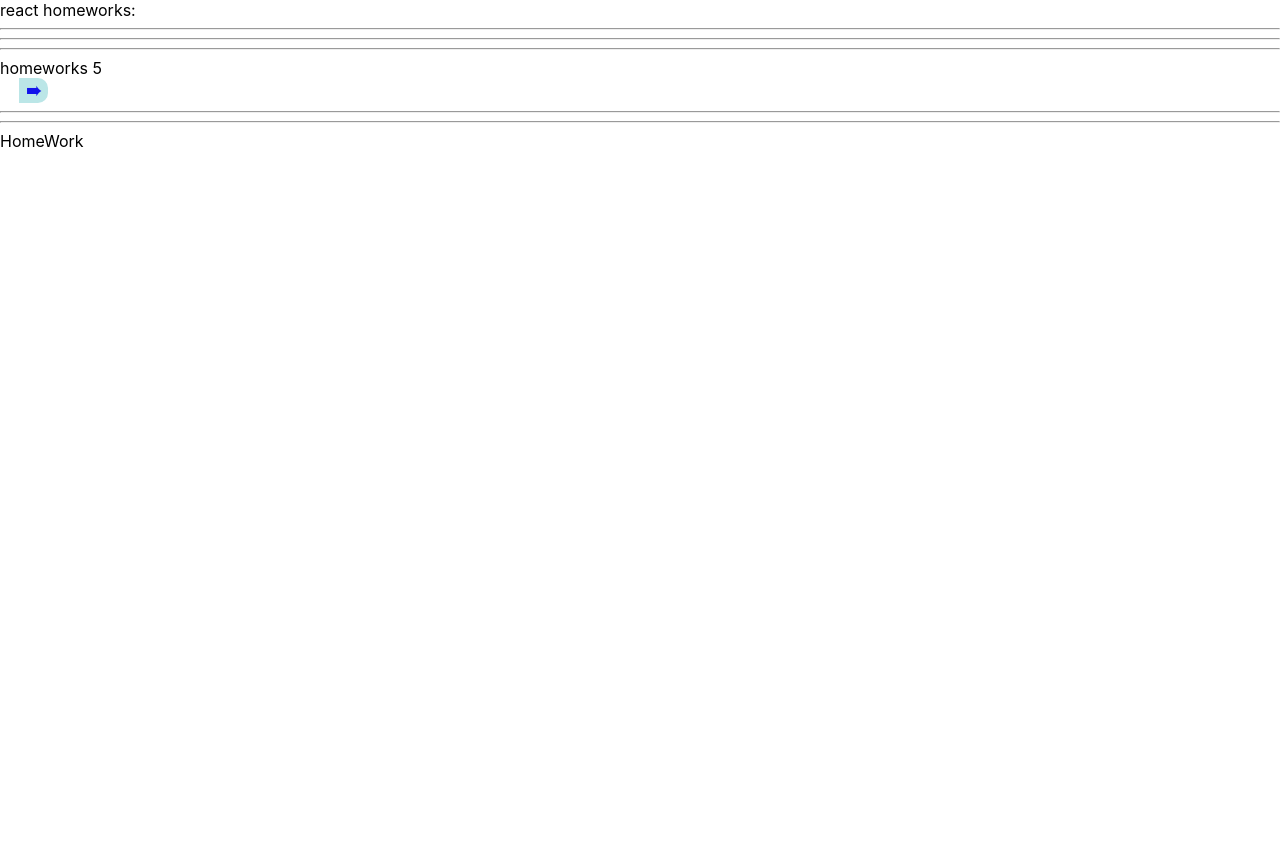
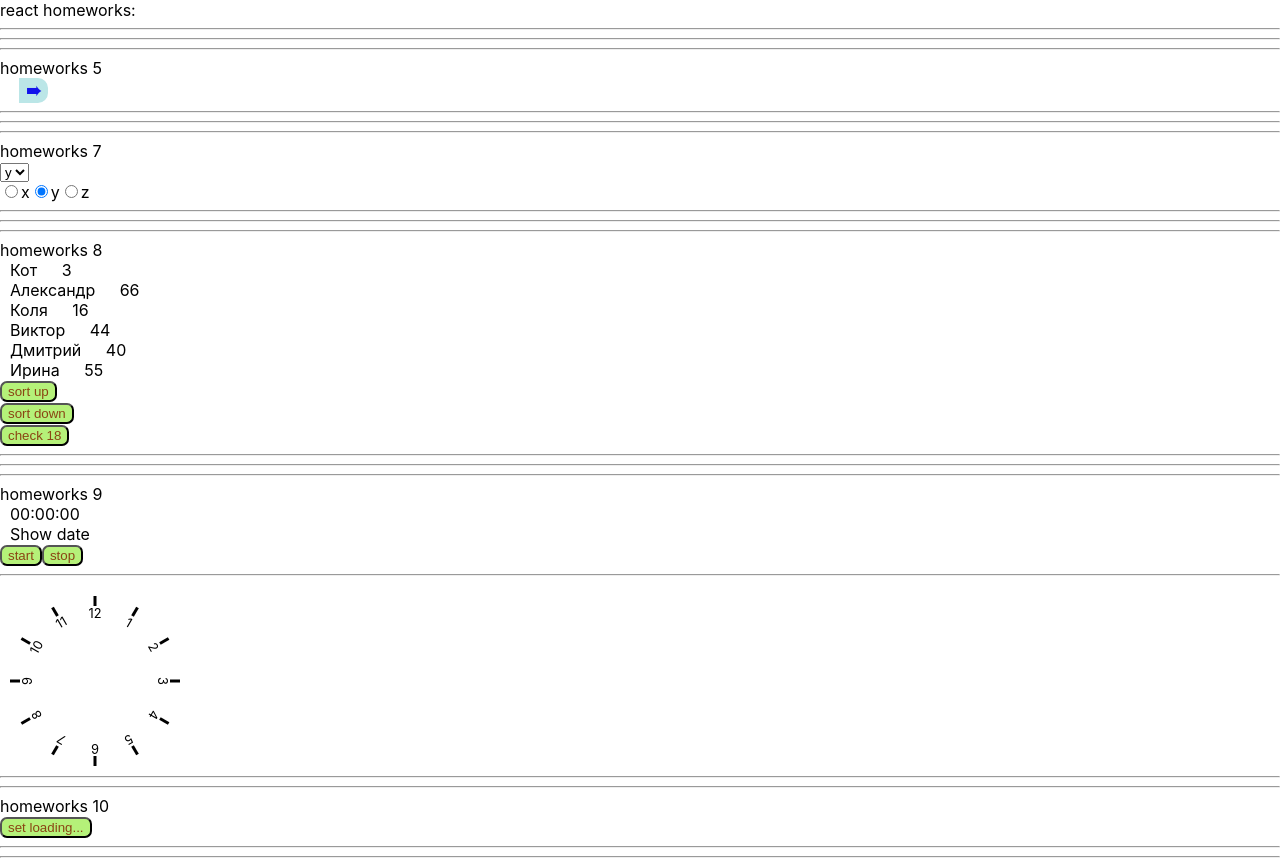
Before and after one commit to Pavel-SS/homework, a React (Create React App) app: page /#/junior in a window 1280 px wide. Before the commit this address led to /#/junior_plus. Before the commit the page ends 800 px from the top, so only its background shows below. Built offline with nearby package versions, Linux system fonts and the light colour scheme.

Commit message:
Update AlternativeClock.tsx

```diff
--- a/src/p2-homeworks/h9/AlternativeClock.tsx
+++ b/src/p2-homeworks/h9/AlternativeClock.tsx
@@ -1,61 +1,62 @@
 
-import moment, { Moment } from 'moment'
-import React, {useState} from 'react'
-import SuperButton from '../h4/common/c2-SuperButton/SuperButton'
-import {v1} from 'uuid';
+import React, {useEffect, useState} from 'react'
 import './Style.scss'
-import s from './Style.module.scss'
-// function AlternativeClock() {
-//     const [date, setDate] = useState <Moment> (moment)
-//     const [id, setId] = useState <number> (0)
-
-//     const sH = () => {console.log(id)
-//         if ( id === 0){
-//             clearInterval(id)
-//             setId(window.setInterval(() => {
-//                 setDate(moment())
-//             }, 1000))
-//         }else{
-//             setId(0)
-//             clearInterval(id)
-//         }
-//     }
-
-//     const d = date?.format('LTS') || <span>00:00:00</span>;
-
-//     return (
-//         <div>
-//             <SuperButton onClick={sH}>Show Clock</SuperButton>
-//             <span className={id === 0 ? 'show': ''}>{ d }</span>
-//         </div>
-//     )
-
-// }
 
 
+type RotationType = {
+    hourRotate: number
+    minuteRotate: number
+    secondRotate: number
+}
 function AlternativeClock(){
-    const [x, setX] = useState<Array<number>>([]);
-        const xor = [];
+    const [num, setNum] = useState<Array<number>>([]);
+    const [rotation, setRotation] = useState<RotationType>({
+       secondRotate: 0,
+       minuteRotate: 0,
+       hourRotate: 0,
+    })
+        const arrNum = [];
         for(let i = 1; i <= 12; i++){
-            xor.push(i);
+            arrNum.push(i);
         }
-        if (x.length === 12){
-            setX(xor)
+        if (num.length === 12){
+            setNum(arrNum)
         }
-       const num = xor.map(item => {
-           let num = +item
-         return (<div className={'number'+' '+'number'+String(num)}>{item}</div>)
+       const clockNum = arrNum.map(item => {
+           let n = +item
+         return (<div className={'number'+' '+'number'+String(n)}>{item}</div>)
         })
 
-   console.log(x);
 
+        useEffect(()=> {
+            window.setInterval(()=> {
+                runArrowClock()
+            }, 1000)
+        })
 
+        const runArrowClock = ()=> {
+        let secondRotatet = new Date().getSeconds() / 60;
+        let minuteRotatet = (secondRotatet + new Date().getMinutes()) / 60;
+        let hourRotatet = (minuteRotatet + new Date().getHours()) / 12;
+        setRotation({
+            secondRotate: secondRotatet,
+            minuteRotate: minuteRotatet,
+            hourRotate: hourRotatet
+        })
+        }
+
+        const Cl = (secondRotate: {}, minuteRotate: {}, hourRotate: {})=> {
+            return (<>
+                <div className={'hand' + ' ' + 'hour'}  style={{transform: `translate(-50%) rotate(${rotation.hourRotate * 360}deg)`}}></div>
+                <div className={'hand'+ ' ' + 'minute'} style={{transform:`translate(-50%) rotate(${rotation.minuteRotate * 360}deg)`}}></div>
+                <div className={'hand' + ' ' + 'second'} style={{transform:`translate(-50%) rotate(${rotation.secondRotate * 360}deg)`}}></div>
+            </>)
+        }
+        console.log(rotation.secondRotate)
     return (
-        <div className='alternativeClock'>
-            <div className={s.hour}></div>
-            <div className={s.minut}></div>
-            <div className={s.second}></div>
-            {num}
+        <div className={'alternativeClock'+' '+'clock'}>
+           <Cl/>
+            {clockNum}
         </div>
     )
 }
```
